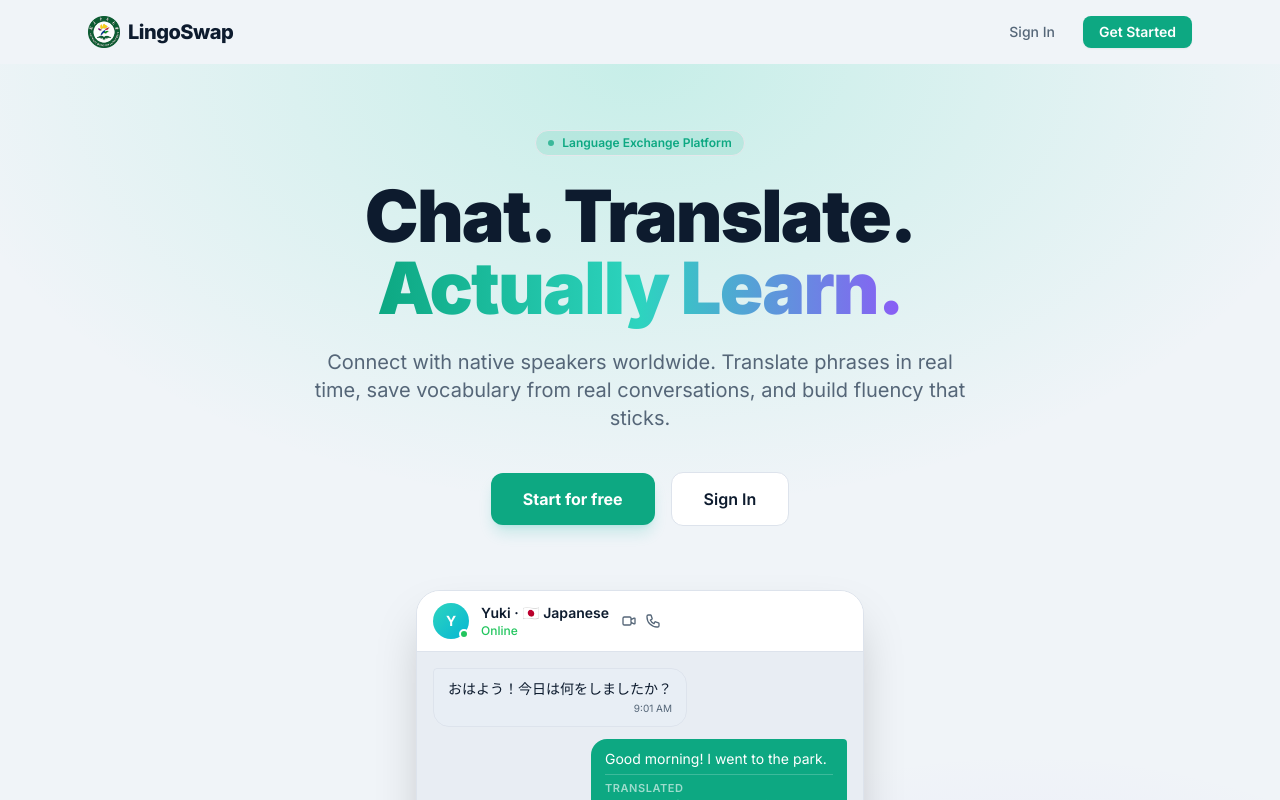
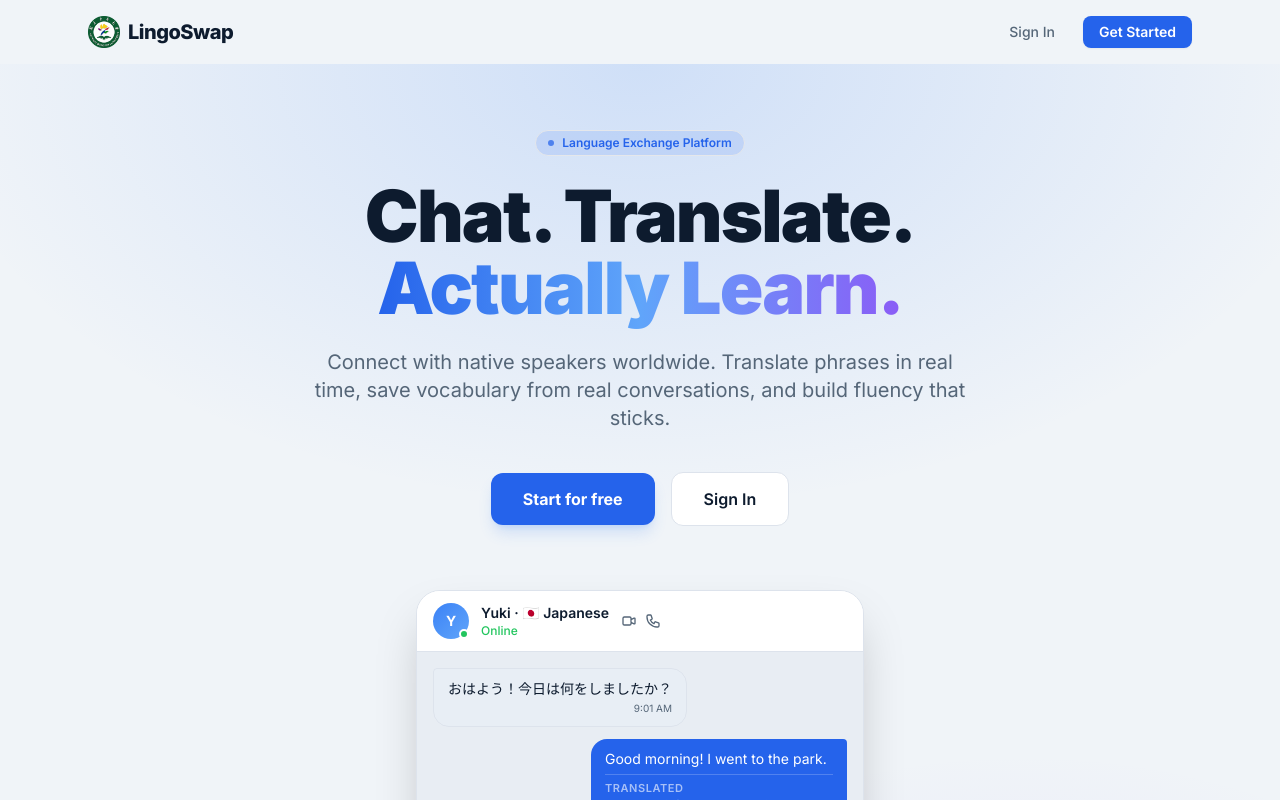
Before and after one commit to DarwynH/LingoSwap, a React (Vite) app: page / in a window 1280 px wide. Built offline with nearby package versions, Linux system fonts and the light colour scheme; no server answers.

Commit message:
UI color revert

```diff
--- a/components/Auth.tsx
+++ b/components/Auth.tsx
@@ -66,12 +66,12 @@ const Auth: React.FC<AuthProps> = ({ onLogin, onBack, initialIsLogin = true }) =
 
   return (
     <div
-      className="flex flex-col items-center justify-center min-h-screen w-full p-6"
+      className="flex-1 flex flex-col h-full w-full p-4 sm:p-6 overflow-y-auto"
       style={{ background: 'var(--bg-main)' }}
     >
       {/* Card */}
       <div
-        className="max-w-md w-full rounded-2xl shadow-2xl p-8 border"
+        className="max-w-md w-full rounded-2xl shadow-2xl p-8 border m-auto"
         style={{
           background: 'var(--bg-surface)',
           borderColor: 'var(--border-color)',
--- a/components/Chat/MessageBubble.tsx
+++ b/components/Chat/MessageBubble.tsx
@@ -115,7 +115,7 @@ const MessageBubble: React.FC<MessageBubbleProps> = ({
   const timeColor = isMe ? 'opacity-70' : 'text-theme-muted';
   const dividerColor = isMe ? 'border-white/20' : 'border-theme-border';
   const fileCardColor = isMe ? 'bg-white/10 hover:bg-white/20' : 'bg-surface-main/50 hover:bg-surface-hover/80';
-  const fileIconBg = isMe ? 'bg-white text-teal-600' : 'bg-surface-main text-accent-primary';
+  const fileIconBg = isMe ? 'bg-white text-blue-600' : 'bg-surface-main text-accent-primary';
   const fileTextColor = isMe ? 'text-white' : 'text-theme-text';
   const fileSubtextColor = isMe ? 'opacity-70' : 'text-theme-muted';
 
--- a/components/Dashboard.tsx
+++ b/components/Dashboard.tsx
@@ -81,10 +81,10 @@ const Dashboard: React.FC<DashboardProps> = ({ user, onLogout, onEditProfile, on
       </header>
 
       <div className="p-6 space-y-6 overflow-y-auto">
-        {/* Main Stat Card — Language-learning teal */}
+        {/* Main Stat Card - Midnight Blue Theme */}
         <div
           className="rounded-3xl p-8 text-white shadow-xl relative overflow-hidden transition-transform hover:scale-[1.01]"
-          style={{ background: 'linear-gradient(135deg, var(--accent-primary) 0%, #0a7a60 100%)' }}
+          style={{ background: 'linear-gradient(135deg, var(--accent-primary) 0%, #1e40af 100%)' }}
         >
           <div className="relative z-10">
             <p className="text-white/80 text-sm font-semibold uppercase tracking-widest mb-2">
@@ -136,7 +136,7 @@ const Dashboard: React.FC<DashboardProps> = ({ user, onLogout, onEditProfile, on
                 <div className="w-full bg-surface-hover rounded-full h-1.5 overflow-hidden">
                   <div
                     className="h-full rounded-full transition-all duration-500"
-                    style={{ width: `${level.progress}%`, background: 'linear-gradient(90deg, var(--accent-primary), #0bc4a0)' }}
+                    style={{ width: `${level.progress}%`, background: 'linear-gradient(90deg, var(--accent-primary), #3b82f6)' }}
                   />
                 </div>
                 <p className="text-[10px] text-theme-muted mt-1">{level.nextThreshold - xp} XP to next level</p>
@@ -194,7 +194,7 @@ const Dashboard: React.FC<DashboardProps> = ({ user, onLogout, onEditProfile, on
                     style={{
                       height: `${heightPercentage}%`,
                       background: isToday
-                        ? 'linear-gradient(to top, var(--accent-primary), #0bc4a0)'
+                        ? 'linear-gradient(to top, var(--accent-primary), #3b82f6)'
                         : 'var(--border-color)'
                     }}
                   ></div>
--- a/components/Landing.tsx
+++ b/components/Landing.tsx
@@ -14,7 +14,7 @@ const chatPreview = [
 
 const Landing: React.FC<LandingProps> = ({ onNavigateToAuth }) => {
   return (
-    <div className="flex flex-col min-h-[100dvh] bg-[var(--bg-main)] text-[var(--text-primary)] overflow-x-hidden">
+    <div className="flex-1 flex flex-col h-full overflow-y-auto bg-[var(--bg-main)] text-[var(--text-primary)] overflow-x-hidden">
 
       {/* ── NAV ── */}
       <nav className="flex items-center justify-between px-6 py-4 max-w-6xl mx-auto w-full">
@@ -51,7 +51,7 @@ const Landing: React.FC<LandingProps> = ({ onNavigateToAuth }) => {
           <h1 className="text-5xl sm:text-6xl md:text-7xl font-black tracking-tight leading-none mb-6">
             <span className="text-[var(--text-primary)]">Chat. Translate.</span>
             <br />
-            <span className="text-transparent bg-clip-text bg-gradient-to-r from-[var(--accent-primary)] via-teal-400 to-[var(--accent-violet)]">
+            <span className="text-transparent bg-clip-text bg-gradient-to-r from-[var(--accent-primary)] via-blue-400 to-[var(--accent-violet)]">
               Actually Learn.
             </span>
           </h1>
@@ -64,7 +64,7 @@ const Landing: React.FC<LandingProps> = ({ onNavigateToAuth }) => {
           <div className="flex flex-col sm:flex-row items-center justify-center gap-4 mb-16">
             <button
               onClick={() => onNavigateToAuth(false)}
-              className="w-full sm:w-auto px-8 py-3.5 text-base font-bold rounded-xl btn-accent shadow-lg shadow-teal-500/20 active:scale-95 transition-all"
+              className="w-full sm:w-auto px-8 py-3.5 text-base font-bold rounded-xl btn-accent shadow-lg shadow-blue-500/20 active:scale-95 transition-all"
             >
               Start for free
             </button>
@@ -81,7 +81,7 @@ const Landing: React.FC<LandingProps> = ({ onNavigateToAuth }) => {
             {/* Chat header */}
             <div className="flex items-center space-x-3 px-4 py-3 border-b border-[var(--border-color)] bg-[var(--bg-surface)]">
               <div className="relative">
-                <div className="w-9 h-9 rounded-full bg-gradient-to-br from-teal-400 to-cyan-500 flex items-center justify-center text-white font-bold text-sm">Y</div>
+                <div className="w-9 h-9 rounded-full bg-gradient-to-br from-blue-500 to-blue-400 flex items-center justify-center text-white font-bold text-sm">Y</div>
                 <span className="absolute bottom-0 right-0 w-2.5 h-2.5 bg-green-500 border-2 border-[var(--bg-surface)] rounded-full"></span>
               </div>
               <div>
@@ -203,7 +203,7 @@ const Landing: React.FC<LandingProps> = ({ onNavigateToAuth }) => {
         <p className="text-[var(--text-secondary)] mb-8 max-w-md mx-auto">Create a free account and begin your language exchange journey today.</p>
         <button
           onClick={() => onNavigateToAuth(false)}
-          className="px-10 py-4 text-base font-bold rounded-xl btn-accent shadow-lg shadow-teal-500/20 active:scale-95 transition-all"
+          className="px-10 py-4 text-base font-bold rounded-xl btn-accent shadow-lg shadow-blue-500/20 active:scale-95 transition-all"
         >
           Create free account
         </button>
--- a/index.css
+++ b/index.css
@@ -10,10 +10,10 @@
   --bg-surface:       #ffffff;
   --bg-surface-hover: #eef2f7;
 
-  /* Brand accent — teal/cyan (primary) */
-  --accent-primary:        #0da882;
-  --accent-primary-hover:  #0b9672;
-  --accent-primary-muted:  rgba(13, 168, 130, 0.12);
+  /* Brand accent — blue (primary) */
+  --accent-primary:        #2563eb;
+  --accent-primary-hover:  #1d4ed8;
+  --accent-primary-muted:  rgba(37, 99, 235, 0.12);
 
   /* Secondary accent — warm amber (vocabulary/study) */
   --accent-amber:       #f59e0b;
@@ -31,7 +31,7 @@
   --text-secondary: #556678;
 
   /* Chat bubble colours */
-  --bubble-out-bg:   #0da882;
+  --bubble-out-bg:   #2563eb;
   --bubble-out-text: #ffffff;
   --bubble-in-bg:    #e8eef5;
   --bubble-in-text:  #0d1b2e;
@@ -48,10 +48,10 @@ html.dark {
   --bg-surface:       #132033;
   --bg-surface-hover: #1c2e43;
 
-  /* Brand accent — teal/cyan stays vivid */
-  --accent-primary:        #0dd4a1;
-  --accent-primary-hover:  #0bbf91;
-  --accent-primary-muted:  rgba(13, 212, 161, 0.12);
+  /* Brand accent — blue stays vivid */
+  --accent-primary:        #3b82f6;
+  --accent-primary-hover:  #2563eb;
+  --accent-primary-muted:  rgba(59, 130, 246, 0.12);
 
   /* Secondary accent — warm amber */
   --accent-amber:       #fbbf24;
@@ -69,7 +69,7 @@ html.dark {
   --text-secondary: #7a9ab5;
 
   /* Chat bubble colours */
-  --bubble-out-bg:    #0da882;
+  --bubble-out-bg:    #3b82f6;
   --bubble-out-text:  #ffffff;
   --bubble-in-bg:     #1c2e43;
   --bubble-in-text:   #dde8f2;
@@ -112,7 +112,7 @@ body {
 
 /* ── Landing page hero gradient ── */
 .hero-gradient {
-  background: radial-gradient(ellipse 80% 60% at 50% 0%, rgba(13,212,161,0.18) 0%, transparent 70%),
+  background: radial-gradient(ellipse 80% 60% at 50% 0%, rgba(59,130,246,0.18) 0%, transparent 70%),
               radial-gradient(ellipse 60% 50% at 80% 100%, rgba(139,92,246,0.12) 0%, transparent 70%);
 }
 
```
